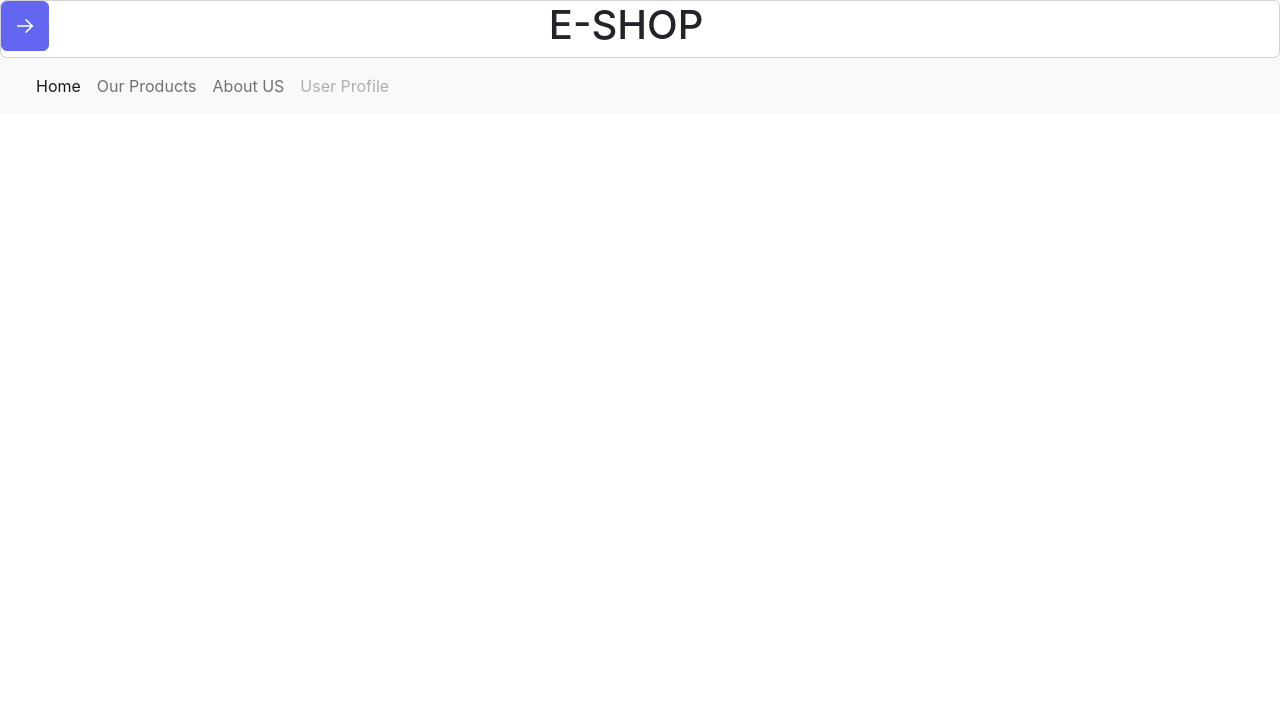
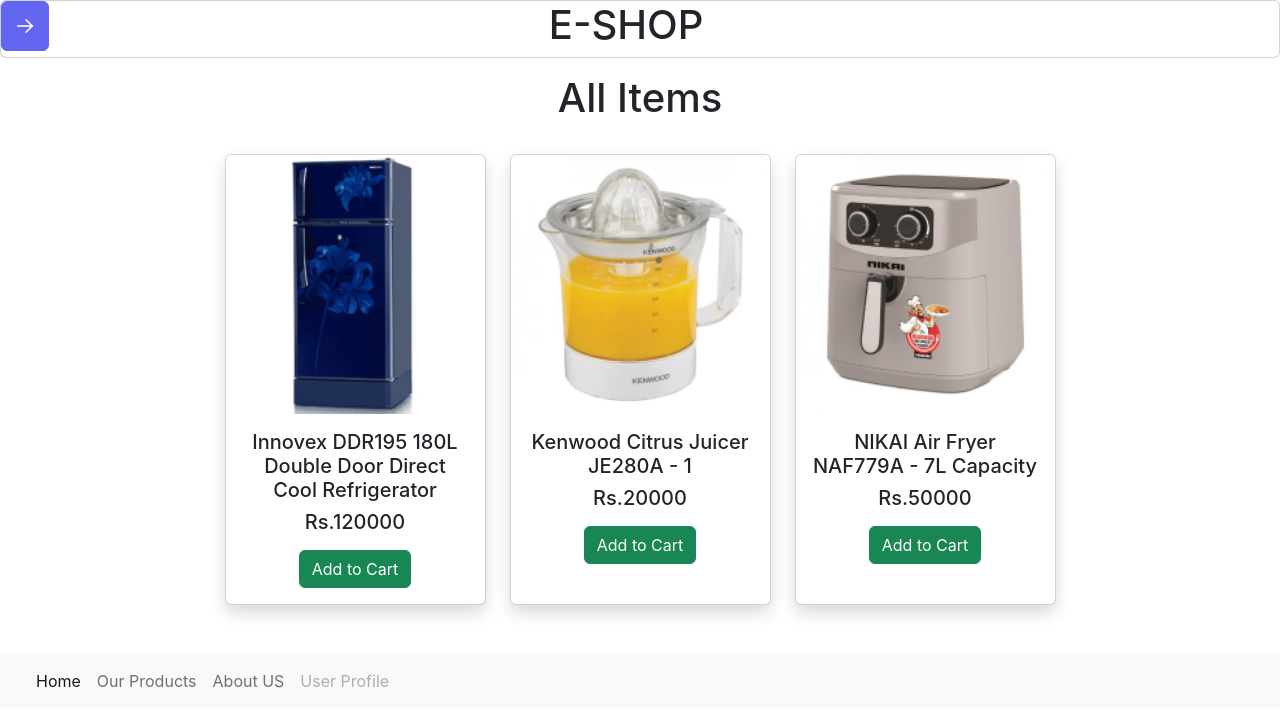
Before and after one commit to priyankara96/e-shop-frontend, a React (Create React App) app: page / in a window 1280 px wide. Shown: the top 726 px of the page. Built offline with nearby package versions, Linux system fonts and the light colour scheme.

Commit message:
modified home page

```diff
--- a/src/components/Home.jsx
+++ b/src/components/Home.jsx
@@ -1,11 +1,12 @@
 import React, { Component } from 'react'
+import HomeCart from './Product-management/Home'
 
 export default class Home
  extends Component {
   render() {
     return (
       <div>
-
+<HomeCart/>
         {/* <h1>e-shop-frontend</h1> */}
 
       </div>
```
